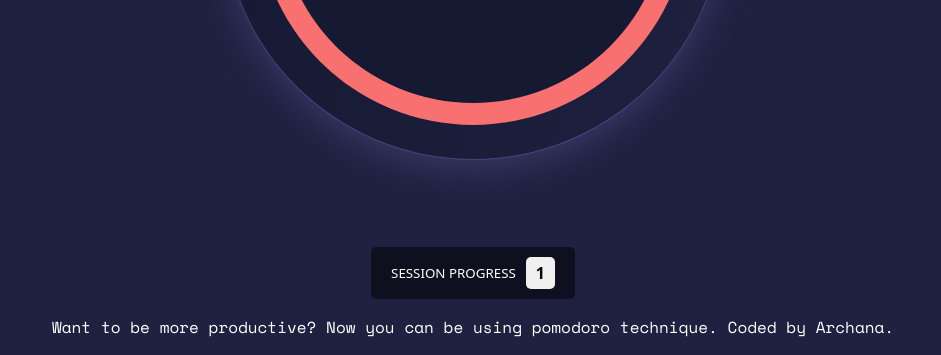
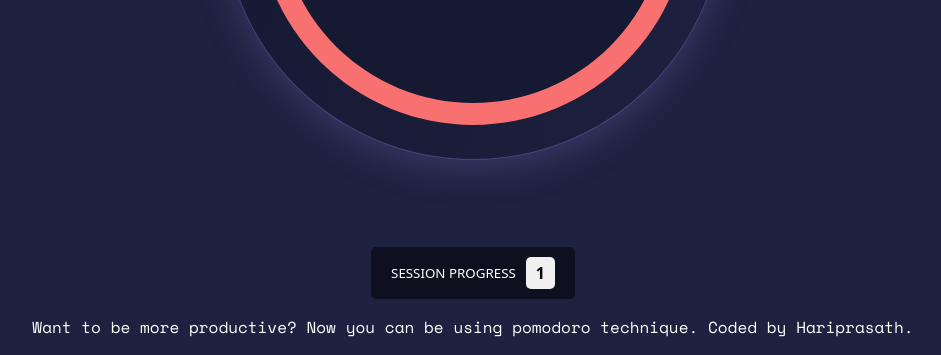
Before and after one commit to hari110605/pomodoro, a plain HTML site: page index.html in a window 1280 px wide. Shown: the part 623-978 px from the top of the page, without its empty margins (167-1108 px from the left). Drawn offline with nearby package versions, Linux system fonts and the light colour scheme.

Commit message:
Update index.html

```diff
--- a/index.html
+++ b/index.html
@@ -130,7 +130,7 @@
     </div>
     <footer class="attribution">
       Want to be more productive? <a href="#" target="_blank">Now you can be using pomodoro technique</a>.
-      Coded by <a href="#">Archana</a>.
+      Coded by <a href="#">Hariprasath</a>.
     </footer>
     <script src="script.js" defer></script>
 
```
